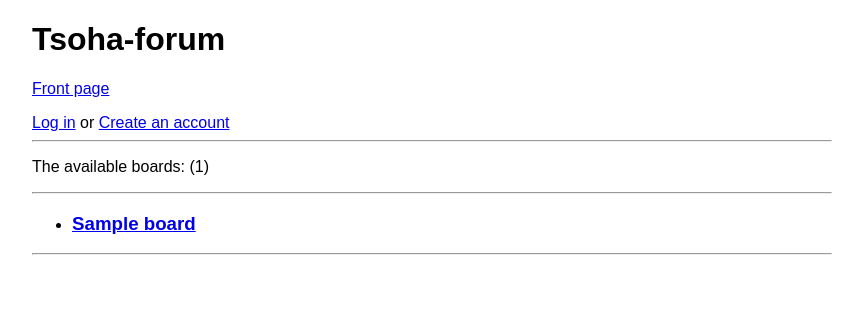
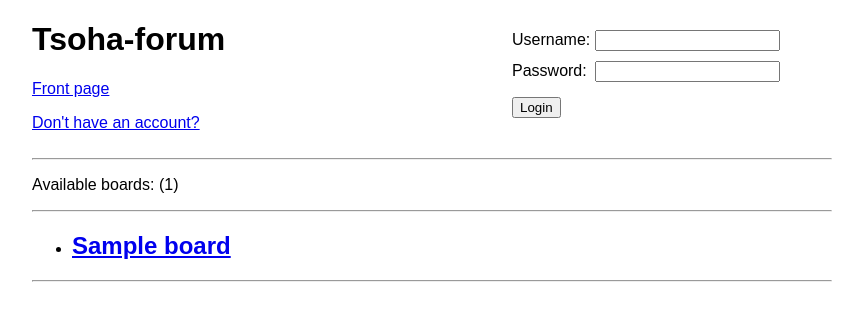
Before and after one commit to joonas-a/tsoha-viestintasovellus, a Flask app: template templates/index.html in a window 1280 px wide. Shown: the top 321 px of the page, without its empty margins (208-1071 px from the left). Run offline with Flask 2, Linux system fonts and the light colour scheme; the template is opened without the code that fills it: most values are stand-ins (such as "Sample title", 1, 10 or a date in 2020).

Commit message:
polishing

```diff
--- a/boards.py
+++ b/boards.py
@@ -12,8 +12,10 @@ def get_board_name(board_id):
     return result.fetchone()[0]
 
 def get_all_threads(board_id):
-    sql = "SELECT DISTINCT T.id, T.title, T.created_at, U.username FROM Threads T, Boards B, Users U "\
-        "WHERE T.b_id=:board_id AND T.u_id=U.id ORDER BY T.id DESC"
+    sql = "SELECT DISTINCT T.id, T.title, T.created_at, U.username "\
+        "FROM Threads T, Boards B, Users U "\
+        "WHERE T.b_id=:board_id AND T.u_id=U.id "\
+        "ORDER BY T.id DESC"
     result = db.session.execute(sql, {"board_id":board_id})
     return result.fetchall()
 
--- a/routes.py
+++ b/routes.py
@@ -16,12 +16,14 @@ def logout():
 @app.route("/login", methods=["GET", "POST"])
 def login():
     if request.method == "GET":
-        return render_template("login.html")
+        return redirect("/")
     if request.method == "POST":
         username = request.form["username"]
         password = request.form["password"]
         if users.login(username, password):
-            return redirect("/")
+            if request.referrer == "/login":
+                return redirect("/")
+            return redirect(request.referrer)
         else:
             return render_template("error.html", message="Username or password is wrong")
 
--- a/static/styles/styles.css
+++ b/static/styles/styles.css
@@ -1,7 +1,7 @@
 body {
     margin:auto;
     max-width:50em;
-    font-family: Arial, Helvetica, sans-serif
+    font-family: Arial, Helvetica, sans-serif;
 }
 
 .link-button {
--- a/templates/base.html
+++ b/templates/base.html
@@ -6,6 +6,7 @@
         <title>Tsoha-forum</title>
     </head>
     <body>
+        <div style="float:left; width:30em; height:150px;">
             <h1>Tsoha-forum{% block title %}{% endblock %}</h1>
             <a href="/">Front page</a>
             <p></p>
@@ -13,9 +14,19 @@
             Logged in as: {{ session.user_username }}
             <a href="/logout">Log out</a>
             {% else %}
-        <a href="/login">Log in</a> or <a href="/register">Create an account</a>
+            <a href="/register">Don't have an account?</a>
+        </div>
+        <div style="float:left; width:20em; height:100px; margin-top:30px;">
+            <form action="/login" method="post">
+                Username: <input type="text" name="username" style="margin-bottom:10px;"><br>
+                Password: <input type="password" name="password" style="margin-left:4px;"><br>
+                <input type="submit" value="Login" style="margin-top:15px;">
+            </form>
+        </div>
         {% endif %}
+        <div style="float:left; width:50em">
             <hr>
             {% block content %}{% endblock %}
+        </div>
     </body>
 </html>
--- a/templates/error.html
+++ b/templates/error.html
@@ -8,5 +8,5 @@
     {% if message %}
     <p>{{ message }}</p><br>
     {% endif %}
-    <a href="{{ previous_url }}">Go back</a>
+    <a href="/">Go back</a>
 {% endblock %}
--- a/templates/index.html
+++ b/templates/index.html
@@ -1,11 +1,11 @@
 {% extends "base.html" %}
 
 {% block content %}
-    <p>The available boards: ({{ count }})</p>
+    <p>Available boards: ({{ count }})</p>
     <hr>
     {% for board in boards %}
     <ul>
-        <li><h3><a href="/boards/{{board[0]}}">{{ board[1] }}</a></h3></li>
+        <li><h2><a href="/boards/{{board[0]}}">{{ board[1] }}</a></h2></li>
     </ul>
     <p></p>
     {% endfor %}
--- a/templates/register.html
+++ b/templates/register.html
@@ -3,6 +3,7 @@
 {% block content %}
     <a href="/">Go back</a>
     <p></p>
+    <h4>Create a new account</h4>
     <form action="/register" method="POST">
     Username: <input type="text" placeholder="4-16 characters" name="username" minlength="4" maxlength="16">
     <p></p>
```
Also changed, not shown: templates/login.html (deleted, +0 -12 lines). Lines whose indentation alone changed are shown as unchanged.
